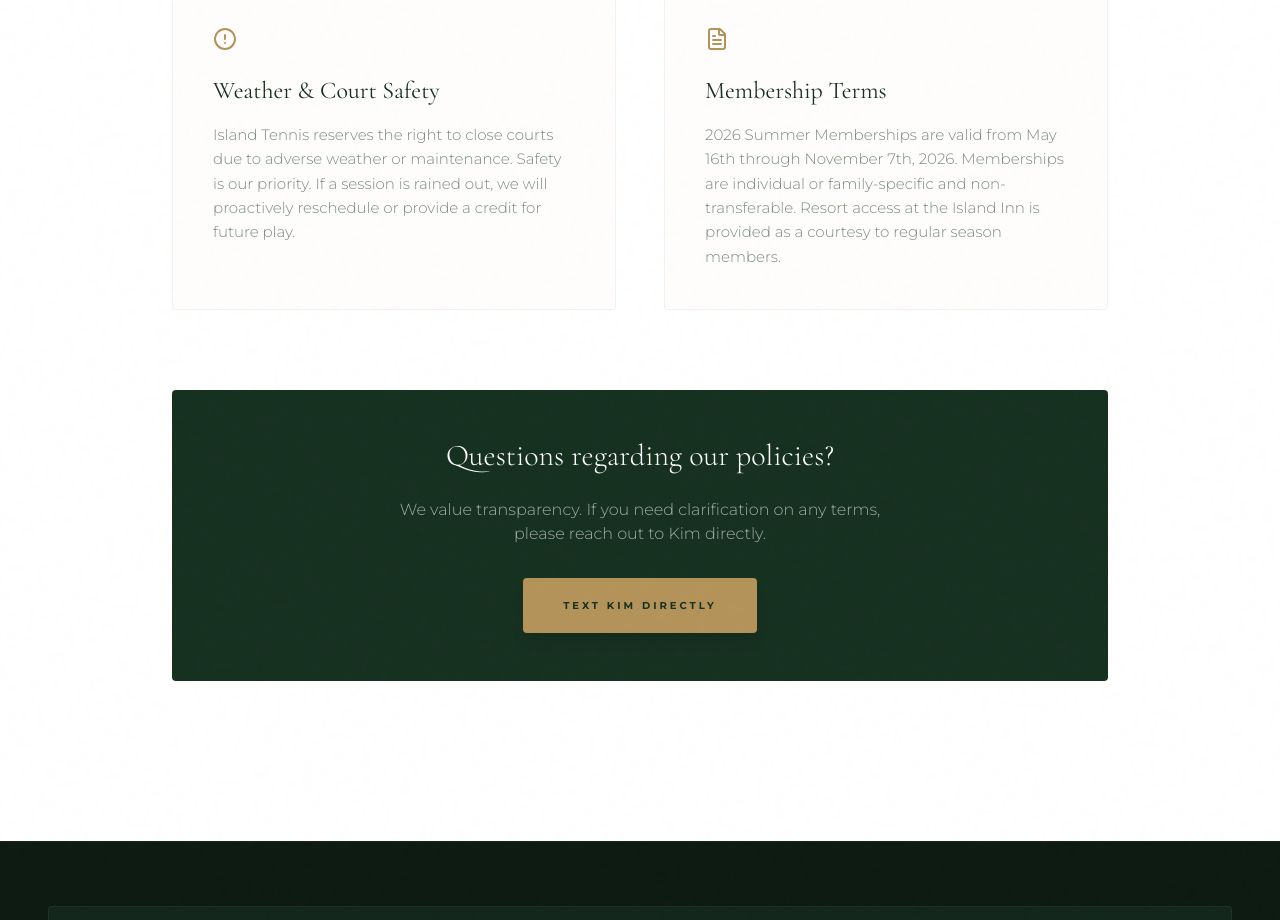
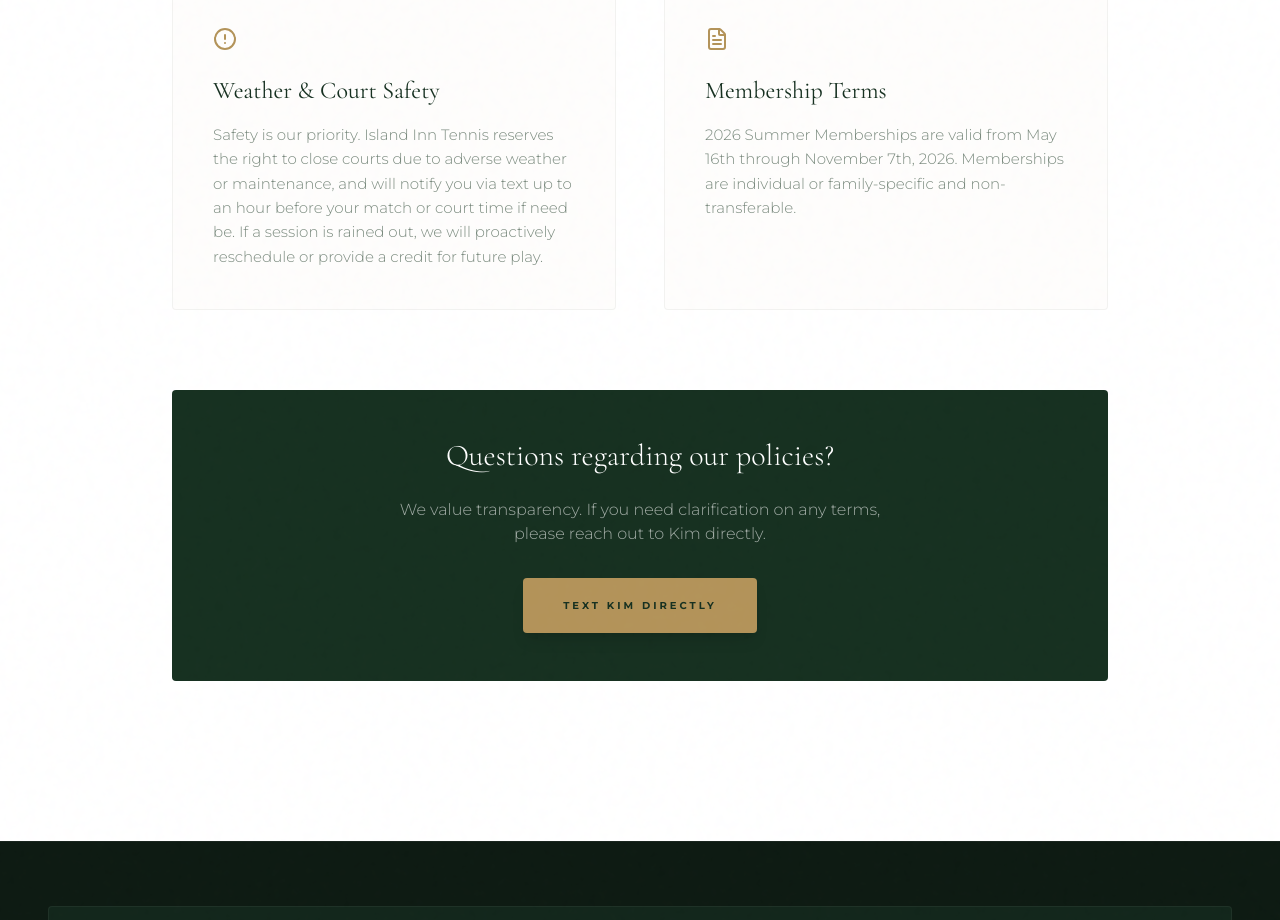
Before and after one commit to moneyladder911/islandinntennis, a React (Vite) app: page /terms in a window 1280 px wide. Shown: the part 980-1900 px from the top of the page. Built offline with nearby package versions, Linux system fonts and the light colour scheme.

Commit message:
Update weather terms and remove resort access clause

```diff
--- a/src/pages/Terms.tsx
+++ b/src/pages/Terms.tsx
@@ -17,12 +17,12 @@
     {
       icon: <AlertCircle className="text-gold" />,
       title: "Weather & Court Safety",
-      content: "Island Tennis reserves the right to close courts due to adverse weather or maintenance. Safety is our priority. If a session is rained out, we will proactively reschedule or provide a credit for future play."
+      content: "Safety is our priority. Island Inn Tennis reserves the right to close courts due to adverse weather or maintenance, and will notify you via text up to an hour before your match or court time if need be. If a session is rained out, we will proactively reschedule or provide a credit for future play."
     },
     {
       icon: <FileText className="text-gold" />,
       title: "Membership Terms",
-      content: "2026 Summer Memberships are valid from May 16th through November 7th, 2026. Memberships are individual or family-specific and non-transferable. Resort access at the Island Inn is provided as a courtesy to regular season members."
+      content: "2026 Summer Memberships are valid from May 16th through November 7th, 2026. Memberships are individual or family-specific and non-transferable."
     }
   ];
 
```
